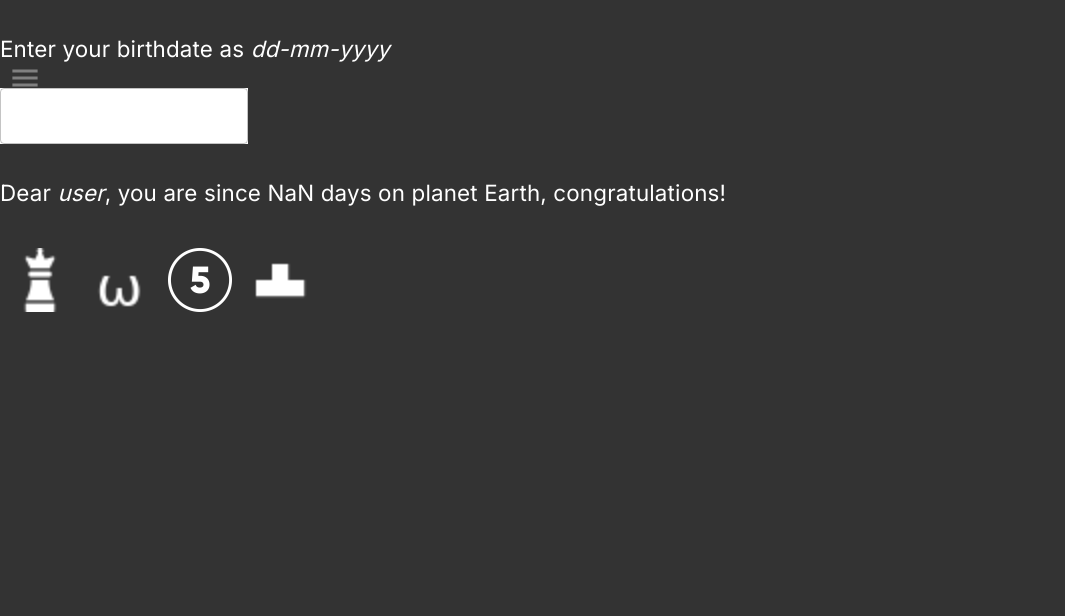
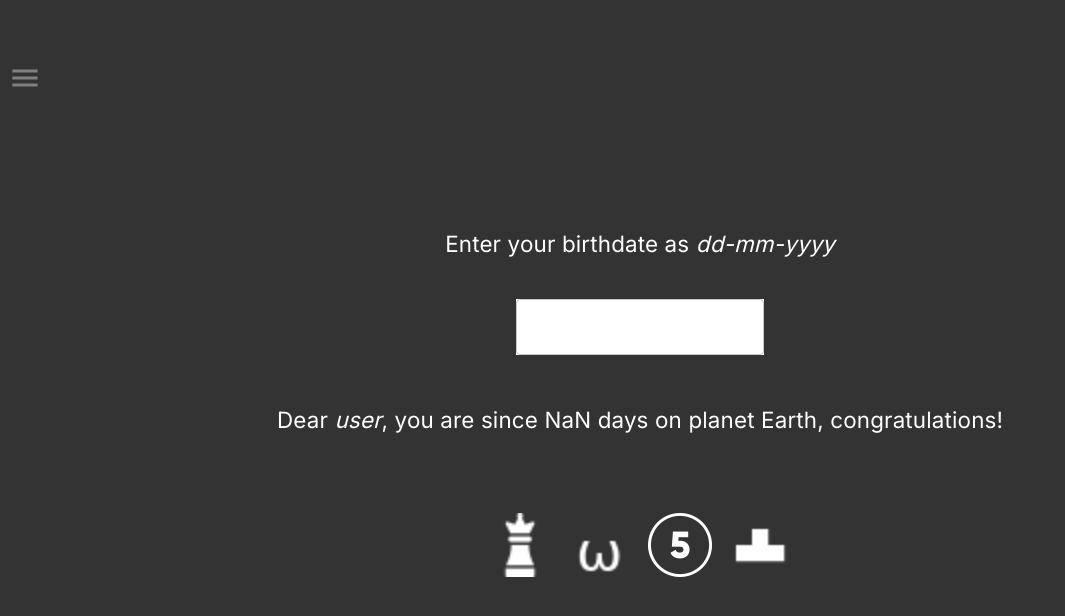
Before and after one commit to JorgeMartinezPizarro/bookmarks, a Next.js app: page / in a window 1280 px wide. Shown: the top 616 px of the page, without its empty margins (0-1065 px from the left). Built offline with nearby package versions, Linux system fonts and the light colour scheme; no server answers.

Commit message:
some fixes

```diff
--- a/app/page.tsx
+++ b/app/page.tsx
@@ -42,7 +42,17 @@ const AgePage = () => {
 
    const size = 64;
 
-   const box = <Box className="intro" style={{ justifyContent: "center", height: '100vh'}} display="flex" flexDirection="column" alignItems="center" gap={2}>
+   const box = <Box
+    className="intro"
+	sx={{
+      display: "flex",
+      flexDirection: "column",
+      alignItems: "center",
+      justifyContent: "center",
+      height: "100vh",
+      gap: 2,
+    }}
+   >
     <p>Enter your birthdate as <i>dd-mm-yyyy</i></p>
     <TextField style={{background: "white", color: "black"}} value={birthDate} onChange={(e: any) => {setBirthDate(e.target.value)}} />
     <p>Dear <i>{session?.user?.name || "user"}</i>, you are since {days} days on planet Earth, congratulations!</p>
--- a/next.config.mjs
+++ b/next.config.mjs
@@ -1,6 +1,7 @@
 /** @type {import('next').NextConfig} */
 const nextConfig = {
 	basePath: '/bookmarks',
+	allowedDevOrigins: ['games.ideniox.com'],
 };
 
 export default nextConfig;
```
